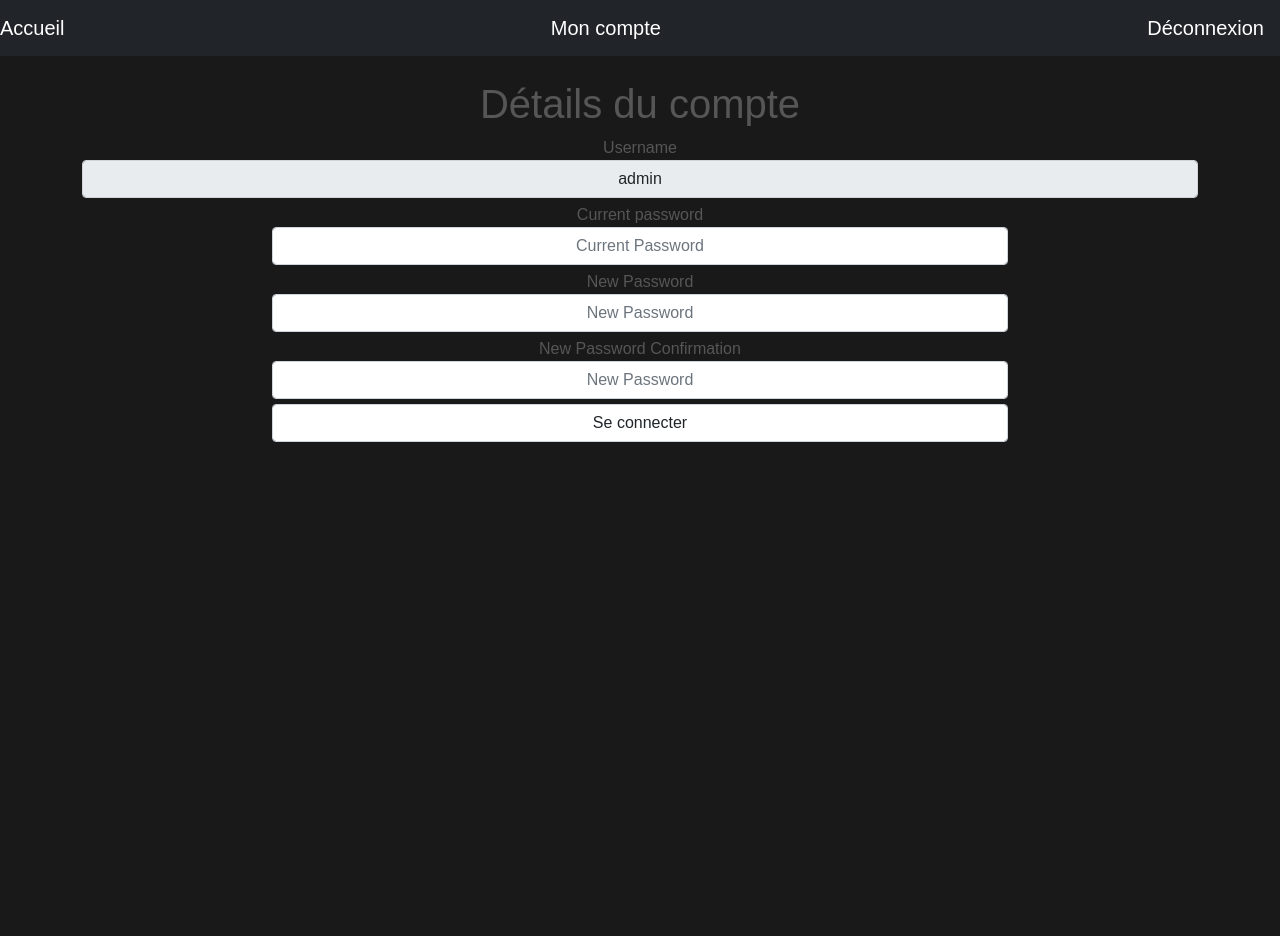
After one commit to Psyrkoz/DNS_Project, a Flask app: page /account in a window 1280 px wide. The commit adds this page. Run offline with Flask 2, Linux system fonts and the light colour scheme; a user stored in the database is signed in; data comes from the database, SQL or seed files in the repository; some libraries are stand-ins or nearby versions.

Commit message:
Ajout de session (pour le moment) pour gérer le form de connexion. Compte de base mis en place (admin:admin) lors de la première requête (si aucun compte existe) Ajout du formulaire de modification de mot de passe Modification du launch.json pour toujours lancer app.py Modification de la config de app Rajout du css pour les messages d'erreurs Rajout de account.html Placement de la navbar dans un template pour réutilisation plus simple

```diff
--- a/app.py
+++ b/app.py
@@ -1,19 +1,27 @@
-from flask import Flask,render_template,request,redirect, flash, abort, url_for
+from flask import Flask,render_template,request,redirect, flash, abort, url_for, session
 from flask_login import login_required, current_user, login_user, logout_user
+from sqlalchemy import exc
 from flask_wtf.csrf import CSRFProtect
-from user import UserModel,db,login
+from user import UserModel, db,login
 from is_safe_url import is_safe_url
 import datetime
+import os
 
 app = Flask(__name__, template_folder="templates")
 
 @app.before_first_request
-def create_db():
+def init():
     db.create_all()
-    user = UserModel(username="Psyrkoz")
-    user.set_password("test")
-    db.session.add(user)
-    db.session.commit()
+    x = db.engine.execute("SELECT * FROM users")
+    account = [n for n in x]
+    if(len(account) == 0):
+        print("Creating base account [admin:admin] -> You should consider changing it!")
+        session["message"] = "Le compte admin:admin a été crée. Vous devriez changer le mot de passe!"
+        user = UserModel(username="admin")
+        user.set_password("admin")
+        db.session.add(user)
+        db.session.commit()
+
 
 @app.route('/')
 def root():
@@ -28,7 +36,6 @@ def connexion():
         return redirect(url_for('home'))
 
     if(request.method == "POST"):
-        print('Posted some data')
         username = request.form['username']
         user = UserModel.query.filter_by(username = username).first()
         if(user is not None and user.check_password(request.form['password'])):
@@ -39,6 +46,7 @@ def connexion():
 @app.route('/home', methods=['GET'])
 @login_required
 def home():
+    session['message'] = ""
     return render_template('home.html')
 
 @app.route('/logout')
@@ -47,18 +55,25 @@ def logout():
     logout_user()
     return redirect(url_for('connexion'))
 
+@app.route('/account')
+@login_required
+def account():
+    return render_template('account.html')
+
 if(__name__ == '__main__'):
+
+    ### Initialise l'application
+    app.secret_key = os.urandom(24)
+    app.config['SQLALCHEMY_DATABASE_URI'] = "mysql+pymysql://{}:{}@{}:{}/{}".format('root', '', 'localhost', 3306, 'dnsproject')
+    app.config['SQLALCHEMY_TRACK_MODIFICATIONS'] = False
+    app.config['SESSION_TYPE'] = 'sqlalchemy'
+    app.permanent_session_lifetime = datetime.timedelta(minutes=60)
+
+    ### Initialise les components (DB, Login, CSRF)
     db.init_app(app)
     login.init_app(app)
     login.login_view = 'connexion'
     csrf = CSRFProtect()
     csrf.init_app(app)
 
-    app.config['SECRET_KEY'] = "goodluckcrackingthatyouass"
-    # app.config['SQLALCHEMY_DATABASE_URI'] = 'sqlite:///data.db'
-    app.config['SQLALCHEMY_DATABASE_URI'] = "mysql+pymysql://{}:{}@{}:{}/{}".format('root', '', 'localhost', 3306, 'dnsproject')
-    app.config['SESSION_SQLALCHEMY_TABLE'] = 'sessions'
-    app.config['SESSION_SQLALCHEMY'] = db
-    app.config['SQLALCHEMY_TRACK_MODIFICATIONS'] = False
-    app.permanent_session_lifetime = datetime.timedelta(minutes=30)
     app.run(debug=True, port=5000)
--- a/static/auth_form.css
+++ b/static/auth_form.css
@@ -1,4 +1,5 @@
-body, html {
+body,
+html {
     font-family: sans-serif;
     background: #191919;
     color: rgb(87, 86, 86);
@@ -13,3 +14,7 @@ body, html {
 input {
     text-align: center;
 }
+
+.message {
+    color: red;
+}
--- /dev/null
+++ b/templates/account.html
@@ -0,0 +1,38 @@
+<!DOCTYPE html>
+<html>
+{% include 'static/header.html' %}
+
+<body>
+    {% include 'static/navbar.html' %}
+    <br>
+    <h1>Détails du compte</h1>
+
+    <div class="container h-100">
+        <div class="row justify-content-center">
+            <div class="form-group">
+                <label for="username">Username</label>
+                <input type="text" class="form-control" id="username" name="username" placeholder="Username" value="{{current_user.get_username()}}" disabled>
+            </div>
+            <form class="col-8" action="{{url_for('connexion')}}" method="POST">
+                <div class="form-group">
+                    <label for="password">Current password</label>
+                    <input type="password" class="form-control" id="current_password" name="current_password" placeholder="Current Password">
+                </div>
+                <div class="form-group">
+                    <label for="password">New Password</label>
+                    <input type="password" class="form-control" id="new_password" name="new_password" placeholder="New Password">
+                </div>
+                <div class="form-group">
+                    <label for="password">New Password Confirmation</label>
+                    <input type="password" class="form-control" id="new_password_confirm" name="new_password_confirm" placeholder="New Password">
+                </div>
+                <div class="form-group">
+                    <input type="submit" class="form-control" value="Se connecter">
+                </div>
+                <input type="hidden" name="csrf_token" value="{{csrf_token()}}">
+            </form>
+        </div>
+    </div>
+</body>
+
+</html>
--- /dev/null
+++ b/templates/static/navbar.html
@@ -0,0 +1,5 @@
+<nav class="navbar navbar-dark bg-dark">
+    <a class="navbar-brand" href="{{url_for('home')}}">Accueil</a>
+    <a class="navbar-brand" href="{{url_for('account')}}">Mon compte</a>
+    <a class="navbar-brand" href="{{url_for('logout')}}">Déconnexion</a>
+</nav>
```
Also changed, not shown: templates/home.html (+8 -9 lines), templates/login.html (+6 -1 lines), templates/static/header.html (renamed from templates/header.html).
